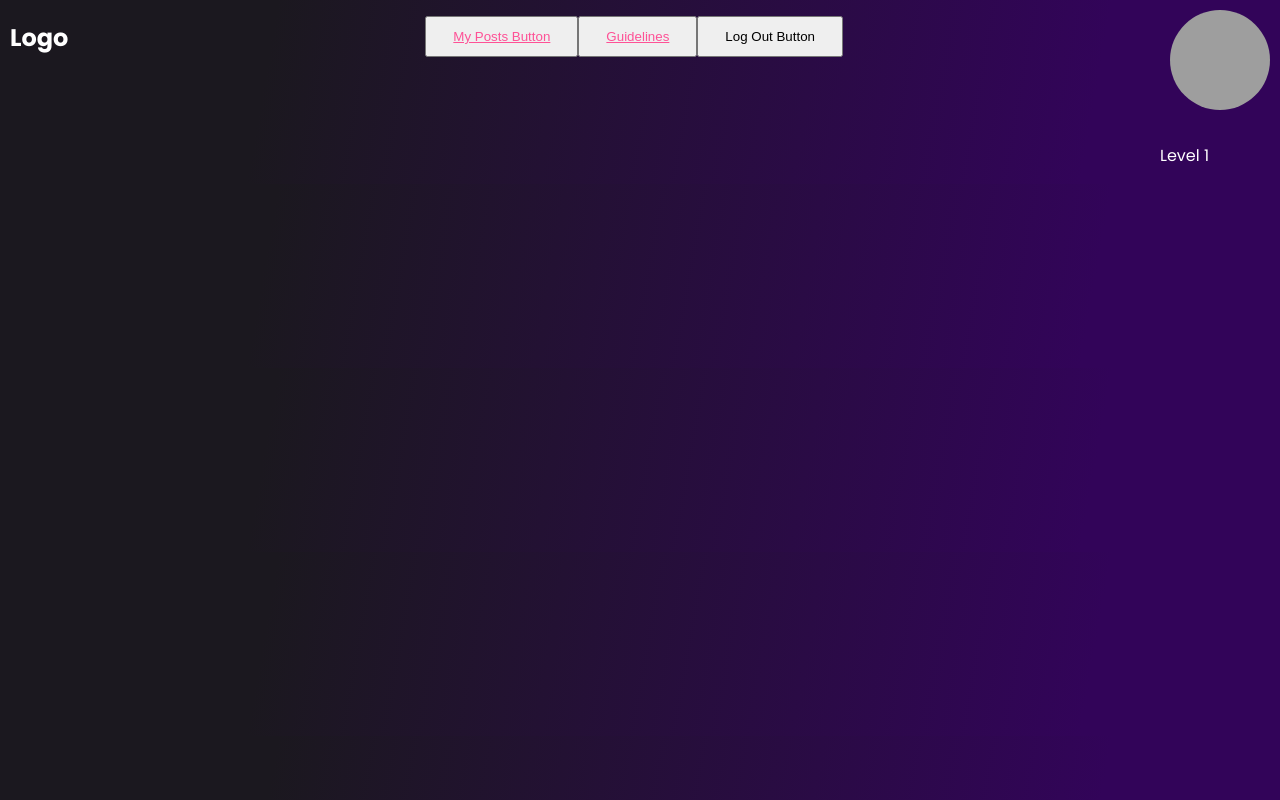
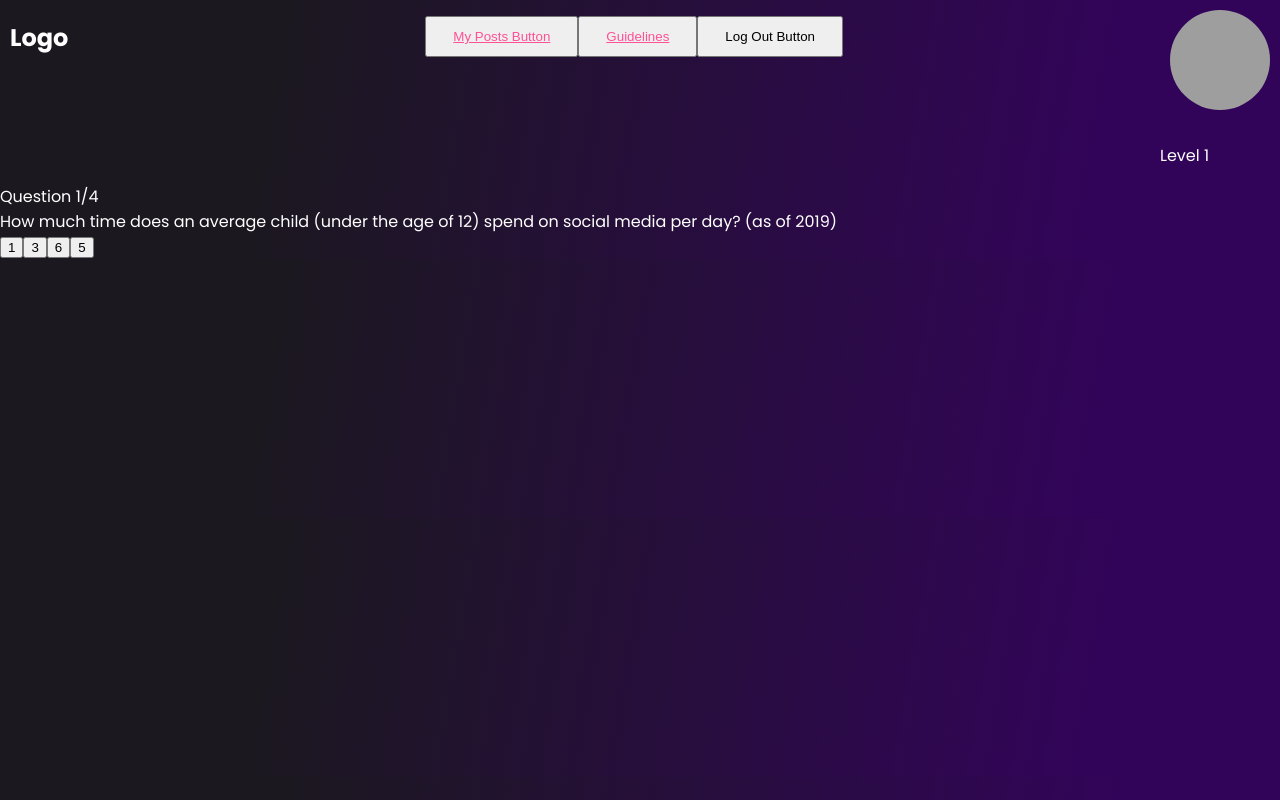
Before and after one commit to kel-si/LiftOff, a React (Create React App) app in the folder client/: page /quiz in a window 1280 px wide. Built offline with nearby package versions, Linux system fonts and the light colour scheme; grey boxes are pictures that could not be loaded.

Commit message:
add quiz questions and answers

```diff
--- a/client/src/App.js
+++ b/client/src/App.js
@@ -5,6 +5,7 @@ import MyPosts from "./components/MyPosts";
 import Guidelines from "./components/Guidelines";
 import Landing from "./components/Landing";
 import Register from "./components/user-management/Register";
+import Quiz from "./components/Quiz";
 import axios from "axios";
 
 export default function App() {
@@ -54,6 +55,7 @@ export default function App() {
           <Route path="/guidelines" element={<Guidelines />} />
           <Route path="/" element={<Landing handleLogin={handleLogin} />} />
           <Route path="/register" element={<Register handleLogin={handleLogin} />} />
+          <Route path="/quiz" element={<Quiz />} />
         </Routes>
       </Router>
     </div>
--- a/client/src/components/Quiz.js
+++ b/client/src/components/Quiz.js
@@ -1,41 +1,41 @@
 import React, { useState } from 'react';
 
-export default function App() {
+export default function Quiz() {
 	const questions = [
 		{
-			questionText: '  ',
+			questionText: 'How much time does an average child (under the age of 12) spend on social media per day? (as of 2019)',
 			answerOptions: [
-				{ answerText: '', isCorrect: false },
-				{ answerText: '', isCorrect: false },
-				{ answerText: '', isCorrect: true },
-				{ answerText: '', isCorrect: false },
+				{ answerText: '1', isCorrect: false },
+				{ answerText: '3', isCorrect: false },
+				{ answerText: '6', isCorrect: true },
+				{ answerText: '5', isCorrect: false },
 			],
 		},
 		{
-			questionText: '',
+			questionText: 'What are some of the risks you can face when using social media?',
 			answerOptions: [
-				{ answerText: '', isCorrect: false },
-				{ answerText: '', isCorrect: true },
-				{ answerText: '', isCorrect: false },
-				{ answerText: '', isCorrect: false },
+				{ answerText: 'getting free bitcoin and beocming a billionnaire', isCorrect: false },
+				{ answerText: 'identity theft, online predators, access to personal information, cyberbullying', isCorrect: true },
+				{ answerText: 'get contacted by Elon to join the Executive Board of Tesla, Twitter, SpaceX', isCorrect: false },
+				{ answerText: 'find zen in life', isCorrect: false },
 			],
 		},
 		{
-			questionText: '',
+			questionText: 'How may social media usage negatively impact how we view ourselves?',
 			answerOptions: [
-				{ answerText: '', isCorrect: true },
-				{ answerText: '', isCorrect: false },
-				{ answerText: '', isCorrect: false },
-				{ answerText: '', isCorrect: false },
+				{ answerText: 'we increasingly base our self-worth on the likes, the followers, the reactions, the shares that we get from our social media interactions. Also, unrealistically negative comments from trolls, haters, who are anonymous.', isCorrect: true },
+				{ answerText: 'we feel like we are the king of the world because Elon retweets our message', isCorrect: false },
+				{ answerText: 'social media is evil', isCorrect: false },
+				{ answerText: 'Mark Zuckerberg is an alien', isCorrect: false },
 			],
 		},
 		{
-			questionText: '',
+			questionText: 'What are some benefits of using social media?',
 			answerOptions: [
-				{ answerText: '', isCorrect: false },
-				{ answerText: '', isCorrect: false },
-				{ answerText: '', isCorrect: false },
-				{ answerText: '', isCorrect: true },
+				{ answerText: 'climate change is a hoax', isCorrect: false },
+				{ answerText: 'Rick Roll', isCorrect: false },
+				{ answerText: 'get free bitcoins', isCorrect: false },
+				{ answerText: 'connect with others without being bounded by physical distance and national borders, especially amid a global pandemic and looming global climate catastrophe', isCorrect: true },
 			],
 		},
 	];
```
